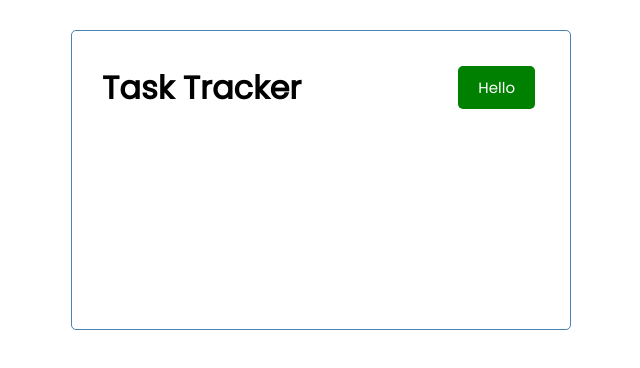
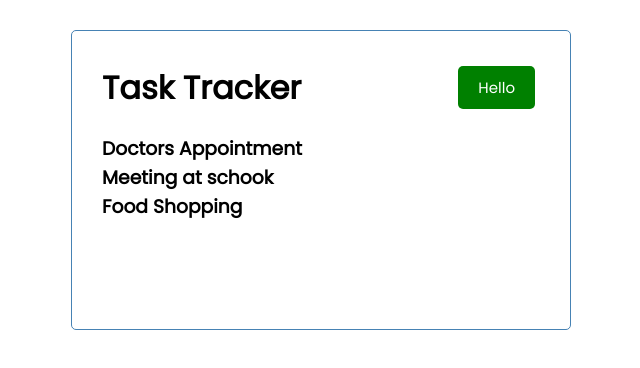
Before and after one commit to OverCry/React, a React (Create React App) app: page / in a window 1280 px wide. Shown: the top 368 px of the page, without its empty margins (319-959 px from the left). Built offline with nearby package versions, Linux system fonts and the light colour scheme.

Commit message:
adding stub tasks

```diff
--- a/src/App.js
+++ b/src/App.js
@@ -1,4 +1,5 @@
 import Header from './components/Header'
+import Tasks from './components/Tasks'
 
 function App() {
   //always returns a single parent element
@@ -12,6 +13,7 @@ function App() {
   return (
     <div className="container">
       <Header />
+      <Tasks />
     </div>
   );
 }
--- a/src/components/Button.js
+++ b/src/components/Button.js
@@ -1,7 +1,26 @@
-const Button = ({color, text}) => {
+import PropTypes from 'prop-types'
+
+
+
+const Button = ({color, text, onClick}) => {
     return (
-        <button style={{backgroundColor: color}} className='btn'>{text}</button>
+        <button style={{backgroundColor: color}}
+        onClick={onClick}
+            className='btn'
+        >
+            {text}
+            </button>
     )
 }
 
+Button.defaultProps = {
+    color : 'steelblue',
+}
+
+Button.propTypes = {
+    text : PropTypes.string,
+    color: PropTypes.string,
+    onClick: PropTypes.func,
+}
+
 export default Button
--- a/src/components/Header.js
+++ b/src/components/Header.js
@@ -3,10 +3,15 @@ import Button from './Button'
 
 
 const Header = ({title}) => {
+
+    const add = (e) => {
+        console.log('click')
+    }
+
     return (
         <header className='header'>
             <h1 >{title}</h1>
-            <Button color='green' text='Hello' />
+            <Button color='green' text='Hello' onClick={add} />
         </header>
     )
 }
--- /dev/null
+++ b/src/components/Tasks.js
@@ -0,0 +1,32 @@
+const tasks = [
+  {
+    id: 1,
+    text: "Doctors Appointment",
+    day: "Feb 5th at 2:30pm",
+    reminder: true,
+  },
+  {
+    id: 2,
+    text: "Meeting at schook",
+    day: "Feb 6th at 1:30pm",
+    reminder: true,
+  },
+  {
+    id: 1,
+    text: "Food Shopping",
+    day: "Feb 5th at 2:30pm",
+    reminder: false,
+  },
+]
+
+const Tasks = () => {
+  return (
+    <>
+      {tasks.map((tasks) => (
+        <h3>{tasks.text}</h3>
+      ))}
+    </>
+  );
+};
+
+export default Tasks;
```
